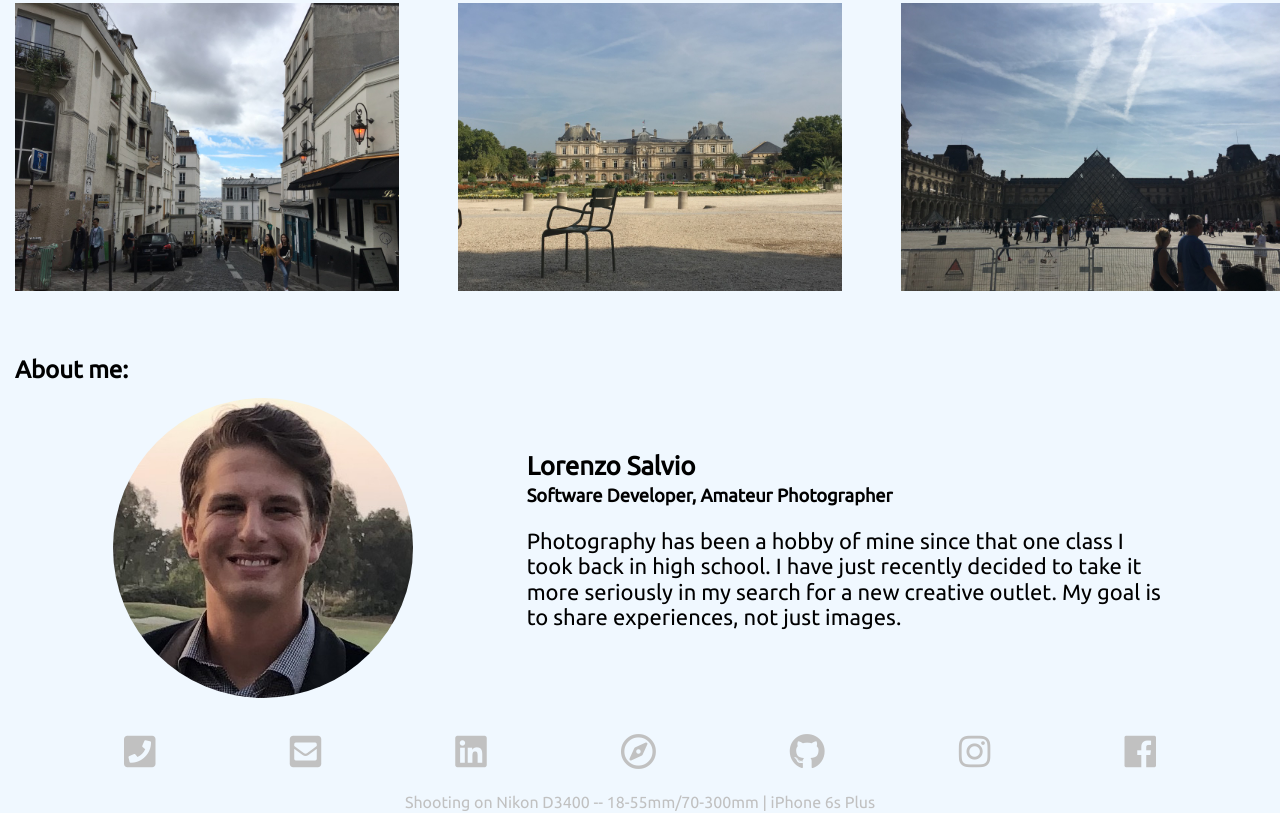
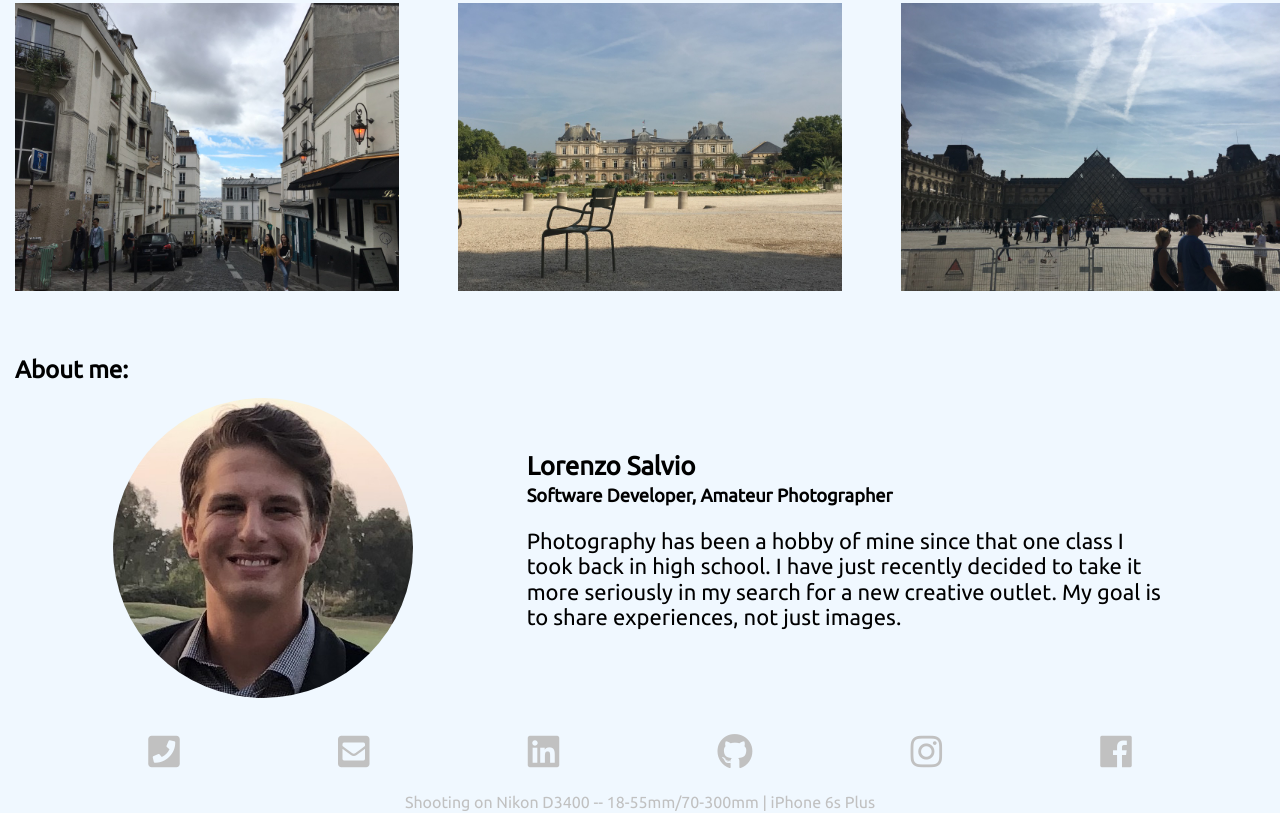
Before and after one commit to salviolorenzo/ZoPhotos, a plain HTML site: page index.html in a window 1280 px wide. Shown: the part 2757-3570 px from the top of the page. Drawn offline with nearby package versions, Linux system fonts and the light colour scheme.

Commit message:
commented out inactive links

```diff
--- a/index.html
+++ b/index.html
@@ -85,7 +85,7 @@
             <li><a href="tel:1-949-285-1391"><i class="fas fa-phone-square"></i></a>
                 <li><a href="mailto:salviolorenzo@gmail.com"><i class="fas fa-envelope-square"></i></a>
                     <li><a href="https://www.linkedin.com/in/lorenzo-salvio-173210120/"><i class="fab fa-linkedin"></i></a></li>
-                    <li><a href="#"><i class="far fa-compass"></i></a></li>
+                    <!-- <li><a href="#"><i class="far fa-compass"></i></a></li> -->
                     <li><a href="https://github.com/salviolorenzo"><i class="fab fa-github"></i></a></li>
                     <li><a href="https://www.instagram.com/lorenzo.e.salvio/"><i class="fab fa-instagram"></i></a></li>
                     <li><a href="https://www.facebook.com/lorenzo.salvio.9"><i class="fab fa-facebook"></i></a></li>
```
